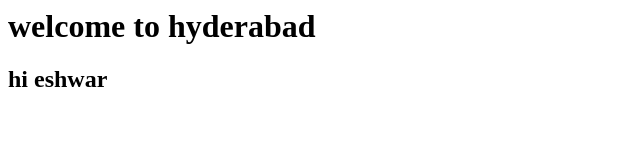
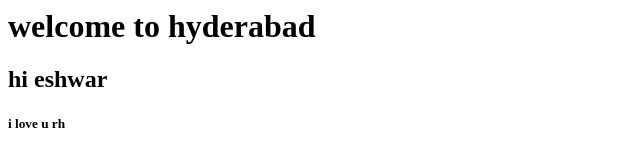
Before and after one commit to Mrrowdymacha/testapps, a plain HTML site: page index.html in a window 1280 px wide. Shown: the full height of the page, 0-640 px from the left. Drawn offline with Linux system fonts and the light colour scheme.

Commit message:
added the content

```diff
--- a/index.html
+++ b/index.html
@@ -1,2 +1,3 @@
 <h1>welcome to hyderabad</h1>
 <h2>hi eshwar </h2>
+<h5>i love u rh </h5>
```
